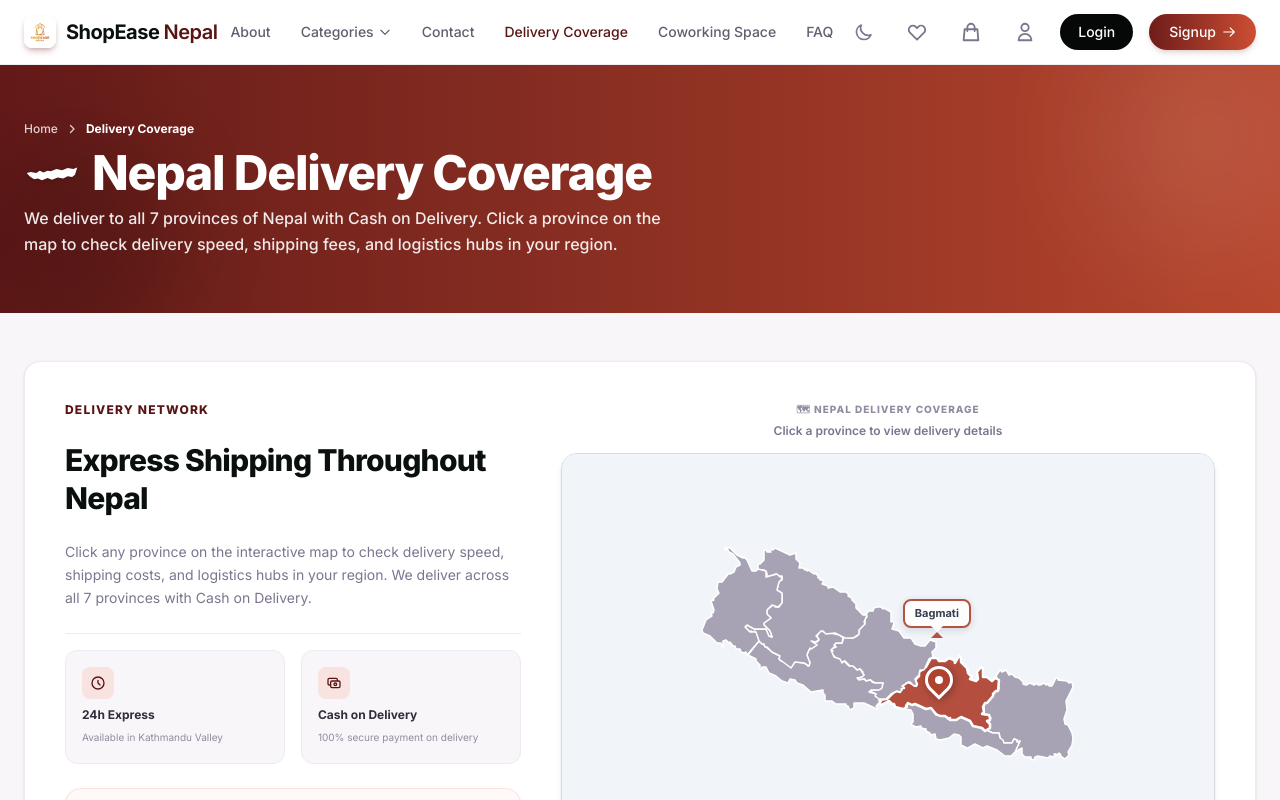
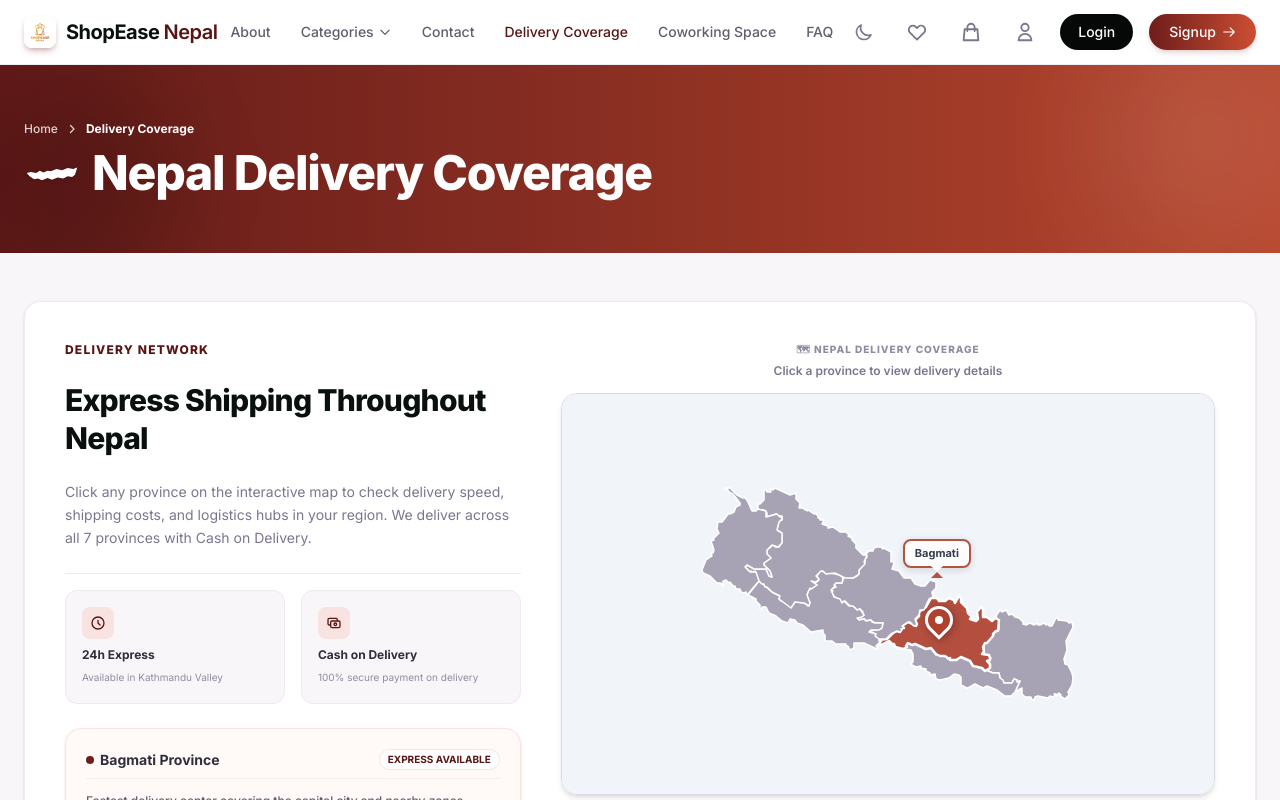
Before and after one commit to ANMOL-CHHETRI/React-Collage-B, a React (Vite) app: page /delivery-coverage in a window 1280 px wide. Shown: the top 800 px of the page. Built offline with nearby package versions, Linux system fonts and the light colour scheme.

Commit message:
Simplify delivery coverage hero section by removing redundant description

```diff
--- a/src/components/ContactSuccessModal.jsx
+++ b/src/components/ContactSuccessModal.jsx
@@ -67,13 +67,6 @@ const ContactSuccessModal = ({
             Continue Shopping
           </button>
 
-          <button
-            onClick={() => navigate("/contact")}
-            className="bg-emerald-500 text-white px-5 py-2 rounded-lg hover:bg-emerald-600"
-          >
-            Contact Page
-          </button>
-
         </div>
 
       </div>
--- a/src/pages/DeliveryCoveragePage.jsx
+++ b/src/pages/DeliveryCoveragePage.jsx
@@ -27,10 +27,6 @@ const DeliveryCoveragePage = () => {
             </svg>
             <span>Nepal Delivery Coverage</span>
           </h1>
-          <p className="text-sm md:text-base text-white/90 max-w-2xl font-medium mt-2 leading-relaxed">
-            We deliver to all 7 provinces of Nepal with Cash on Delivery. Click a province on the map
-            to check delivery speed, shipping fees, and logistics hubs in your region.
-          </p>
         </div>
       </section>
 
```
